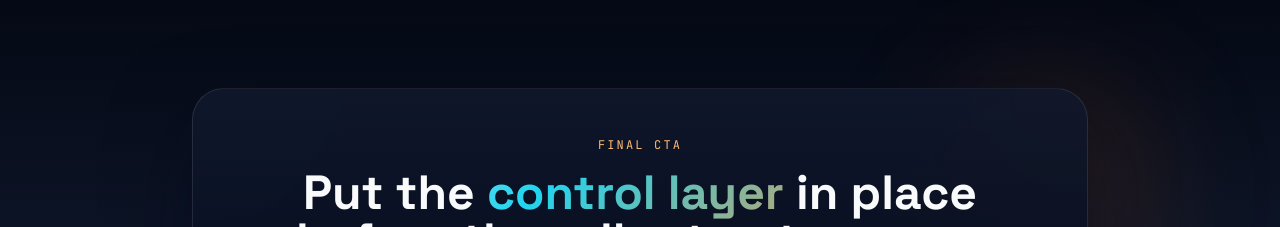
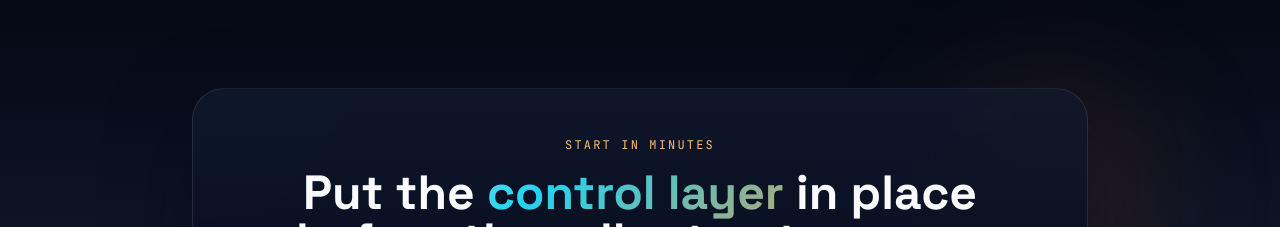
Before and after one commit to nazifsohtaoglu/neutralai-website, a Next.js app: page /pricing in a window 1280 px wide. Shown: the part 2900-3127 px from the top of the page. Built offline with nearby package versions, Linux system fonts and the light colour scheme; no server answers.

Commit message:
fix(homepage): replace leaked "Final CTA" internal label with benefit copy (#137)

```diff
--- a/app/components/home/CtaSection.tsx
+++ b/app/components/home/CtaSection.tsx
@@ -10,7 +10,7 @@ export default function CtaSection() {
 
       <div className="container-custom relative z-10">
         <div className="mx-auto max-w-4xl rounded-[32px] border border-white/10 bg-[linear-gradient(180deg,rgba(15,23,42,0.95),rgba(2,6,23,0.97)),radial-gradient(circle_at_top_left,rgba(34,211,238,0.12),transparent_24%),radial-gradient(circle_at_top_right,rgba(249,115,22,0.18),transparent_22%)] px-6 py-10 text-center shadow-[0_32px_80px_rgba(2,8,23,0.5)] md:px-10 md:py-12">
-          <p className="font-mono text-xs uppercase tracking-[0.18em] text-[#fdba74]">Final CTA</p>
+          <p className="font-mono text-xs uppercase tracking-[0.18em] text-[#fdba74]">Start in minutes</p>
           <h2 className="mt-4 font-heading text-3xl font-bold md:text-5xl">
             Put the <span className="gradient-text-warm">control layer</span> in place before the rollout gets messy
           </h2>
```
